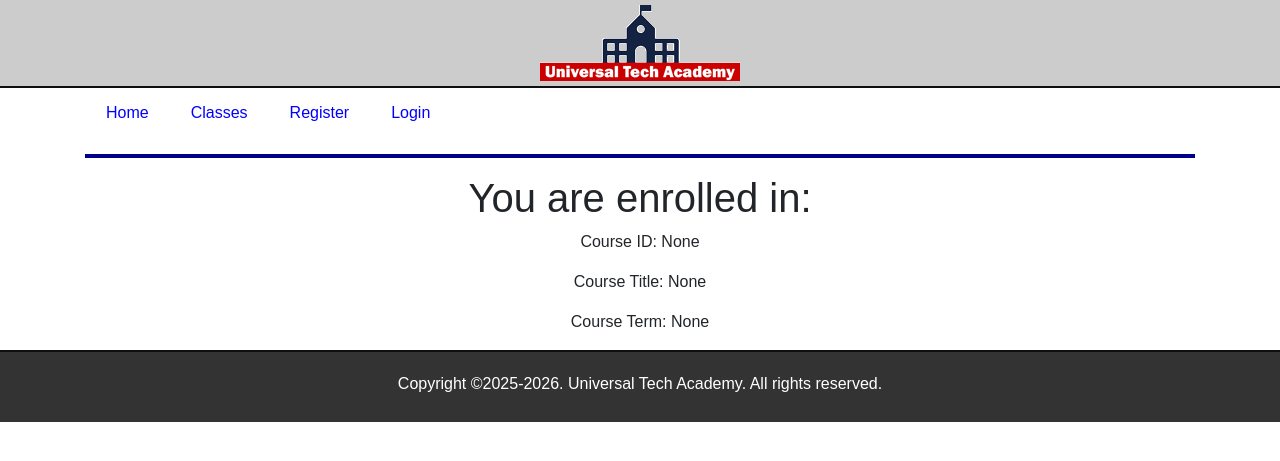
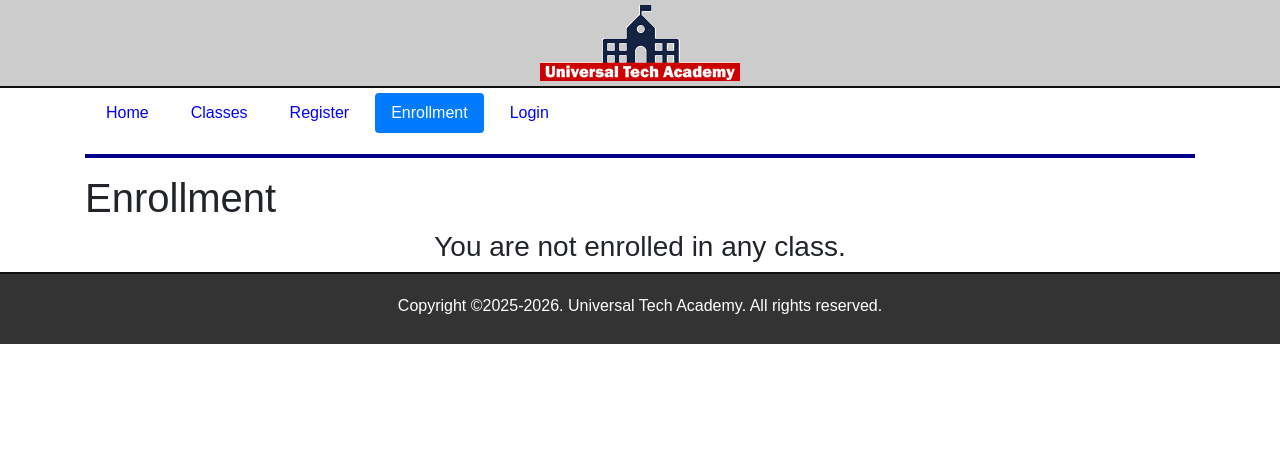
Before and after one commit to RavishankarDuMCA10/UTA_Enrollment, a Flask app: page /enrollment in a window 1280 px wide. Shown: the top 461 px of the page. Run offline with Flask 3, Linux system fonts and the light colour scheme; data that the repository does not hold is empty; some libraries are stand-ins or nearby versions.

Commit message:
Added pipeline for enrollment of any course.

```diff
--- a/enrollment/application/routes.py
+++ b/enrollment/application/routes.py
@@ -30,8 +30,13 @@ def login():
 
 @app.route("/courses")
 @app.route("/courses/<term>")
-def courses(term="Spring 2019"):
-    return render_template("courses.html", courseData=courseData, courses=True, term=term)
+def courses(term=None):
+    if term is None:
+        term="Spring 2019"
+
+    course_collection = Course()
+    classes = course_collection.getCourses(sort_by="courseID")
+    return render_template("courses.html", courseData=classes, courses=True, term=term)
 
 @app.route("/register", methods=['POST', 'GET'])
 def register():
@@ -56,12 +61,69 @@ def register():
 
     return render_template("register.html", title="Register", form=form, register=True)
 
+
+
 @app.route("/enrollment", methods=["GET", "POST"])
 def enrollment():
-    id = request.form.get('courseID')
-    title = request.form.get('title')
+    courseID = request.form.get('courseID')
+    courseTitle = request.form.get('title')
+
+    user_id = 1
+
+    if courseID:
+        print(f"courseID: {courseID}")
+        enrollment_collection = Enrollment()
+        print(f"enrollment_collection: {enrollment_collection.getEnrollment(user_id=user_id, courseID=courseID)}")
+        if enrollment_collection.getEnrollment(user_id=user_id, courseID=courseID):
+            flash(f"Oops! You are already registred in this course {courseTitle}!", "danger")
+            return redirect(url_for("courses"))
+        else:
+            enrollment = Enrollment(user_id=user_id, courseID=courseID)
+            enrollment.save()
+            flash(f"You are enrolled in {courseTitle}!", "success")
+
+    user_object = User()
+    classes = list(user_object.aggregate([
+            {
+                '$lookup': {
+                    'from': 'enrollment',
+                    'localField': 'id',
+                    'foreignField': 'user_id',
+                    'as': 'r1'
+                }
+            }, {
+                '$unwind': {
+                    'path': '$r1',
+                    'includeArrayIndex': 'r1_id',
+                    'preserveNullAndEmptyArrays': False
+                }
+            }, {
+                '$lookup': {
+                    'from': 'course',
+                    'localField': 'r1.courseID',
+                    'foreignField': 'courseID',
+                    'as': 'r2'
+                }
+            }, {
+                '$unwind': {
+                    'path': '$r2',
+                    'preserveNullAndEmptyArrays': False
+                }
+            }, {
+                '$match': {
+                    'id': user_id
+                }
+            }, {
+                '$sort': {
+                    'courseID': 1
+                }
+            }
+        ]))
     term = request.form.get('term')
-    return render_template("enrollment.html", enrollment=True, data={"id":id, "title":title, "term":term})
+    return render_template("enrollment.html", enrollment=True, title="Enrollment", classes=classes)
+
+
+
 
 @app.route("/api/")
 @app.route("/api/<idx>")
--- a/enrollment/application/templates/enrollment.html
+++ b/enrollment/application/templates/enrollment.html
@@ -1,13 +1,42 @@
 {% extends "layout.html"%}
 
 {% block content %}
+
+<h1>{{ title }}</h1>
 <div class="row">
     <div class="col-md-12 text-center">
-        <h1>You are enrolled in:</h1>
 
-        <p>Course ID: {{data.id}}</p>
-        <p>Course Title: {{data.title}}</p>
-        <p>Course Term: {{data.term}}</p>
+        {% if not classes %}
+            <h3>You are not enrolled in any class.</h3>
+        {% else %}
+            <h3>You are enrolled in:</h3>
+
+
+            <table class="table table-hover">
+                <thead>
+                <tr>
+                    <th scope="col">Course ID</th>
+                    <th scope="col">Title</th>
+                    <th scope="col">Description</th>
+                    <th scope="col">Credits</th>
+                    <th scope="col">Term</th>
+                </tr>
+                </thead>
+                <tbody>
+
+                <!-- Construct the rest of courses here -->
+                {% for class in classes %}
+                <tr>
+                    <td scope='row'>{{ class.r2["courseID"]}}</td>
+                    <td>{{ class.r2["title"]}}</td>
+                    <td>{{ class.r2["description"]}}</td>
+                    <td>{{ class.r2["credits"]}}</td>
+                    <td>{{ class.r2["term"]}}</td>
+                </tr>
+                {% endfor %}
+                </tbody>
+            </table>
+            {% endif %}
     </div>
 </div>
 
--- a/enrollment/application/templates/includes/nav.html
+++ b/enrollment/application/templates/includes/nav.html
@@ -4,6 +4,7 @@
                 <li class="nav-item"><a href="{{ url_for('index') }}" class="nav-link {% if index %}active{% endif %}">Home</a></li>
                 <li class="nav-item"><a href="{{ url_for('courses')}}" class="nav-link {% if courses %}active{% endif %}">Classes</a></li>
                 <li class="nav-item"><a href="{{ url_for('register')}}" class="nav-link {% if register %}active{% endif %}">Register</a></li>
+                <li class="nav-item"><a href="{{ url_for('enrollment')}}" class="nav-link {% if enrollment %}active{% endif %}">Enrollment</a></li>
                 <li class="nav-item"><a href="{{ url_for('login')}}" class="nav-link {% if login %}active{% endif %}">Login</a></li>
             </ul>
         </nav>
--- a/enrollment/application/templates/models.py
+++ b/enrollment/application/templates/models.py
@@ -1,7 +1,7 @@
 import flask
 from application import mongo
 from werkzeug.security import generate_password_hash, check_password_hash
-from pymongo import errors
+from pymongo import ASCENDING, errors
 
 class User():
     def __init__(self, id=None, first_name=None, last_name=None, email=None, password=None):
@@ -56,23 +56,25 @@ class User():
             print(f"Error: Unable to get all users.")
         return all_users
 
+    def aggregate(self, pipeline):
+        users_collection = mongo.db['user']
+        return list(users_collection.aggregate(pipeline))
+
 class Course():
-    def __init__(self, course_id, title, description, credits, term):
-        self.course_id = course_id
+    def __init__(self, courseID=None, title=None, description=None, credits=None, term=None):
+        self.courseID = courseID
         self.title = title
         self.description = description
         self.credits = credits
         self.term = term
 
-        self.create_unique_index()
-
     def create_unique_index(self):
-        mongo.db.user.create_index(['course_id', 1], unique=True)
+        mongo.db.user.create_index(['courseID', 1], unique=True)
 
     def save(self):
         """Save the course to the MongoDB collection"""
         course_data = {
-            "course_id" : self.course_id,
+            "courseID" : self.courseID,
             "title" : self.title,
             "description" : self.description,
             "credits" : self.credits,
@@ -83,18 +85,44 @@ class Course():
             # Insert course into the collection
             mongo.db.course.insert_one(course_data)
         except errors.DuplicateKeyError:
-            print(f"Error: The course_id: {self.course_id} already exists.")
+            print(f"Error: The course_id: {self.courseID} already exists.")
+
+    def getCourses(self, sort_by=None):
+        course_collection = mongo.db['course']
+        try:
+            if sort_by is None:
+                all_courses = list(course_collection.find())
+            else:
+                all_courses = list(course_collection.find().sort(sort_by, ASCENDING))
+        except errors.CollectionInvalid:
+            print(f"Error: Unable to get all courses.")
+        return all_courses
 
 class Enrollment():
-    def __init__(self, user_id, course_id):
+    def __init__(self, user_id=None, courseID=None):
         self.user_id = user_id
-        self.course_id = course_id
+        self.courseID = courseID
 
     def save(self):
         """Save the Enrollment to the MongoDB collection"""
         enrollment_data = {
             "user_id": self.user_id,
-            "course_id" : self.course_id
+            "courseID" : self.courseID
         }
+        try:
+            # Insert course into the collection
+            mongo.db.enrollment.insert_one(enrollment_data)
+        except errors.DuplicateKeyError:
+            print(f"Error: The course_id: {self.courseID} already exists.")
 
-        mongo.db.enrollment.insert_one(enrollment_data)
+    def getEnrollments(self):
+        enrollment_collection = mongo.db['enrollment']
+        try:
+            all_enrollments = list(enrollment_collection.find())
+        except errors.CollectionInvalid:
+            print(f"Error: Unable to get all enrollments.")
+        return all_enrollments
+
+    def getEnrollment(self, user_id, courseID):
+        enrollment_collection = mongo.db['enrollment']
+        return enrollment_collection.find_one({'user_id': user_id, 'courseID':courseID})
```
